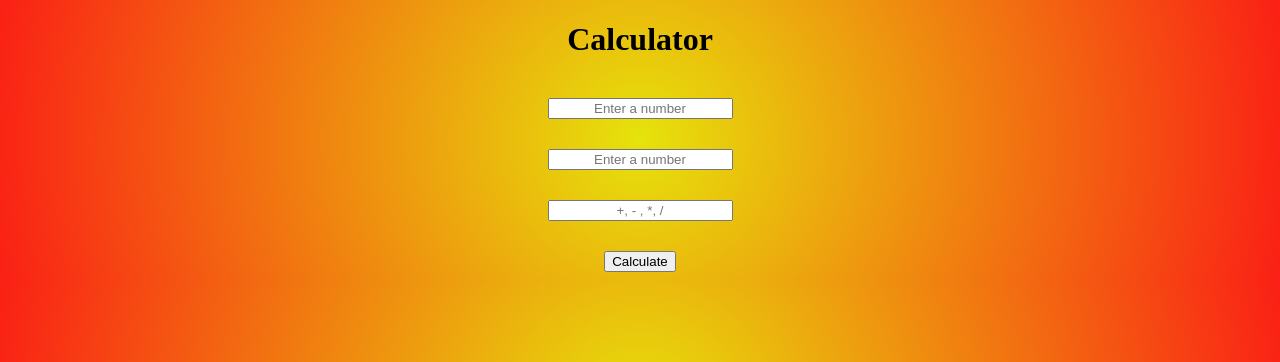
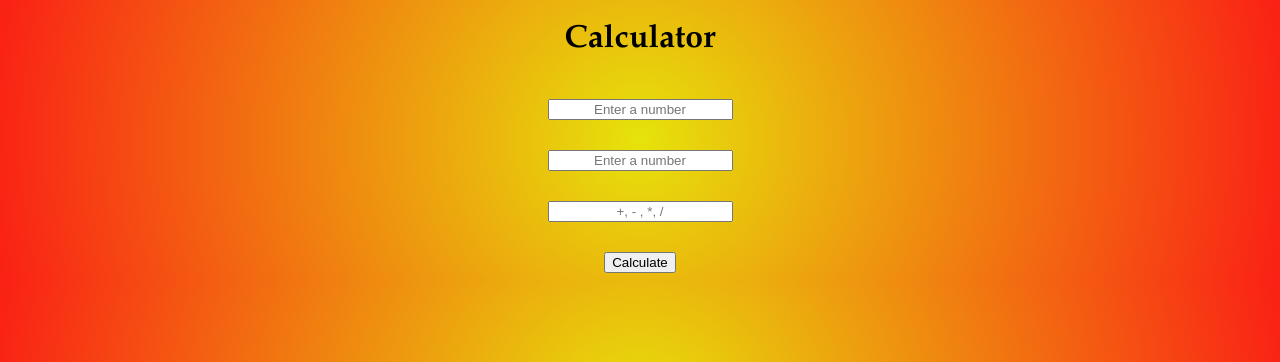
Before and after one commit to raj-dash/Flask-Calculator, a Flask app: page / in a window 1280 px wide. Shown: the top 362 px of the page. Run offline with Flask 2, Linux system fonts and the light colour scheme.

Commit message:
Change font

```diff
--- a/templates/index.html
+++ b/templates/index.html
@@ -4,6 +4,7 @@
         body {
             background: rgb(230,227,11);
             background: radial-gradient(circle, rgba(230,227,11,1) 0%, rgba(250,32,21,1) 100%);
+            font-family: Garamond, serif;
         }
         .center {
             text-align: center;
```
